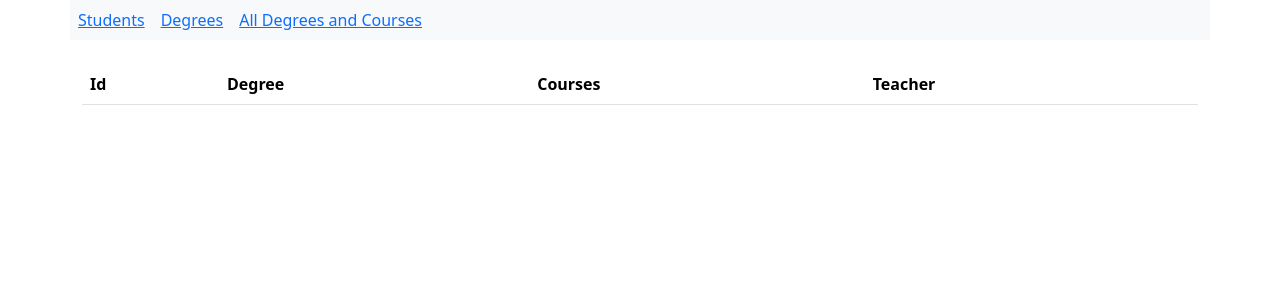
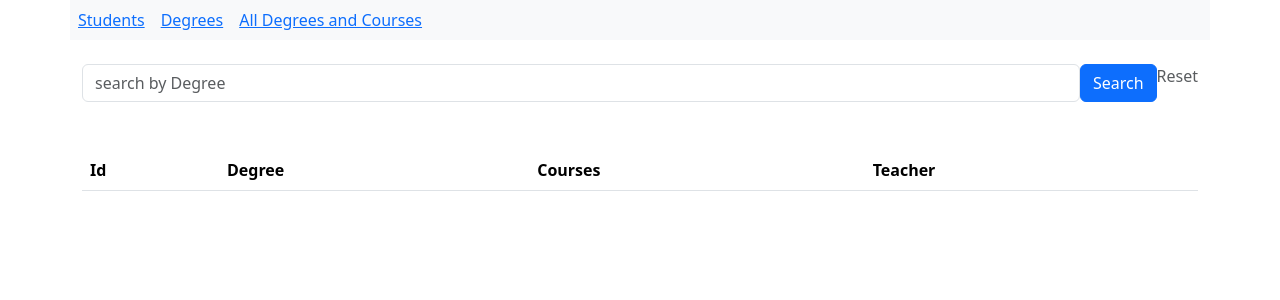
Before and after one commit to scarlett-troncoso/php-mysqli-university, a PHP site: page /degreesAndTeachers.php in a window 1280 px wide. Shown: the top 300 px of the page. Run offline with PHP 8.4, Linux system fonts and the light colour scheme; data that the repository does not hold is empty.

Commit message:
add form search by degree

```diff
--- a/degreesAndTeachers.php
+++ b/degreesAndTeachers.php
@@ -15,13 +15,14 @@ if ($connection && $connection->connect_error) {
 }
 
 // var_dump($connection);
+/*
 $sql = "SELECT `degrees`.`id`, `degrees`.`name` AS `degree`, `courses`.`name` AS `course`, `teachers`.`name` AS `teacher_name`, `teachers`.`surname`
 FROM `degrees`
 JOIN `courses` ON `degrees`.`id` = `courses`.`degree_id`
 JOIN `course_teacher` ON `courses`.`id` = `course_teacher`.`course_id`
 JOIN `teachers` ON `course_teacher`.`teacher_id` = `teachers`.`id`;";
 
-$result = $connection->query($sql);
+$result = $connection->query($sql); */
 
 // var_dump($result);
 
@@ -36,28 +37,35 @@ while ($row = $result -> fetch_assoc()) {
     die;
 }*/
 
-/*
-if (empty($_POST['year_of_birth'])) {
-    $sql = "SELECT `students`.`id`, `students`.`name`, `students`.`surname`, `students`.`date_of_birth`
-            FROM `students`";
+
+if (empty($_POST['degree_search'])) {
+    $sql = "SELECT `degrees`.`id`, `degrees`.`name` AS `degree`, `courses`.`name` AS `course`, `teachers`.`name` AS `teacher_name`, `teachers`.`surname`
+            FROM `degrees`
+            JOIN `courses` ON `degrees`.`id` = `courses`.`degree_id`
+            JOIN `course_teacher` ON `courses`.`id` = `course_teacher`.`course_id`
+            JOIN `teachers` ON `course_teacher`.`teacher_id` = `teachers`.`id`
+            WHERE `degrees`.`name` LIKE '%" . 'Corso' . "%' ";
     $result = $connection->query($sql);
 }
 
-if (!empty($_POST['year_of_birth'])) {
-    $year_of_birth = $_POST['year_of_birth'];
-    $sql = "SELECT `students`.`id`, `students`.`name`, `students`.`surname`, `students`.`date_of_birth`
-            FROM `students`
-            WHERE YEAR(`date_of_birth`) = '$year_of_birth' ";
-            //=1990
+if (!empty($_POST['degree_search'])) {
+    $degree_search = $_POST['degree_search'];
+    $sql = "SELECT `degrees`.`id`, `degrees`.`name` AS `degree`, `courses`.`name` AS `course`, `teachers`.`name` AS `teacher_name`, `teachers`.`surname`
+            FROM `degrees`
+            JOIN `courses` ON `degrees`.`id` = `courses`.`degree_id`
+            JOIN `course_teacher` ON `courses`.`id` = `course_teacher`.`course_id`
+            JOIN `teachers` ON `course_teacher`.`teacher_id` = `teachers`.`id`
+            WHERE `degrees`.`name` LIKE '%" . $degree_search . "%' ";
+
    // var_dump($sql);
     $result = $connection->query($sql);
-}*/
+}
 ?>
 
 <!DOCTYPE html>
 <html lang="en">
     <head>
-        <title>Students</title>
+        <title>Degrees-and-Teachers</title>
         <meta charset="utf-8" />
         <meta
             name="viewport"
@@ -83,12 +91,11 @@ if (!empty($_POST['year_of_birth'])) {
         </header>
         <main>
             <div class="container py-4">
-                <!--
                 <form action="" method="post" class="d-flex mb-5">
-                    <input type="number" name="year_of_birth" id="year_of_birth" placeholder="search by year of birth" class="form-control">
+                    <input type="text" name="degree_search" id="degree_search" placeholder="search by Degree" class="form-control">
                     <button class="btn btn-primary">Search</button>
                     <a href="/" class="text-muted nav-link">Reset</a>
-                </form> -->
+                </form>
                     <table class="table">
                         <thead>
                             <tr>
```
